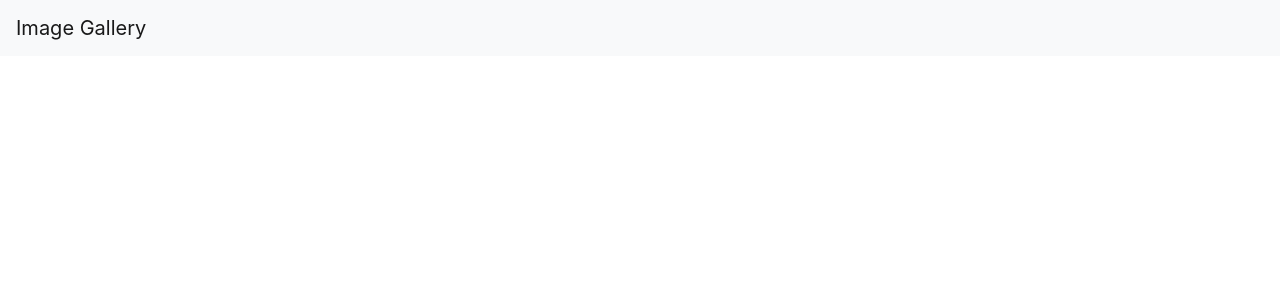
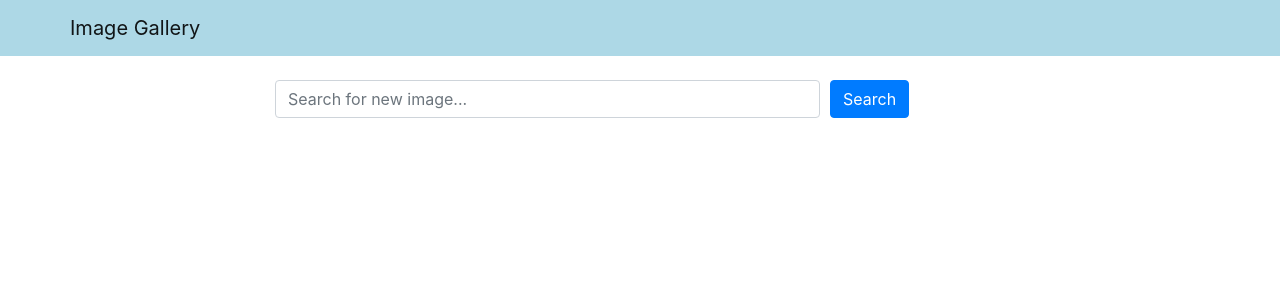
Before and after one commit to joaquinrapetti/image-gallery, a React (Create React App) app in the folder frontend/: page / in a window 1280 px wide. Shown: the top 300 px of the page. Built offline with nearby package versions, Linux system fonts and the light colour scheme.

Commit message:
controlled search component

```diff
--- a/frontend/src/App.js
+++ b/frontend/src/App.js
@@ -1,10 +1,24 @@
+import { useState } from 'react';
 import 'bootstrap/dist/css/bootstrap.min.css';
 import Header from './components/Header';
+import Search from './components/Search';
+
+
 
 function App() {
+  const [word, setWord] = useState('');
+
+  const handleSearchSubmit = (e) => {
+    e.preventDefault();
+    console.log(word);
+  };
+
+  // console.log(word);
+
   return (
     <div>
       <Header title="Image Gallery"/>
+      <Search word={word} setWord={setWord} handleSubmit={handleSearchSubmit}/>
     </div>
   );
 }
--- a/frontend/src/components/Header.js
+++ b/frontend/src/components/Header.js
@@ -1,11 +1,17 @@
 import React from 'react';
-import { Navbar } from 'react-bootstrap';
+import { Navbar, Container } from 'react-bootstrap';
+
+const navbarStyle = {
+    backgroundColor: 'lightblue'
+};
 
 const Header = ({ title }) => {
     // const { title } = props;
     return (
-        <Navbar bg="light" variant="light">
-            <Navbar.Brand href="/">{title}</Navbar.Brand>
+        <Navbar style={navbarStyle} variant="light">
+            <Container>
+                <Navbar.Brand href="/">{title}</Navbar.Brand>
+            </Container>
         </Navbar>
     )
 };
--- /dev/null
+++ b/frontend/src/components/Search.js
@@ -0,0 +1,30 @@
+import React from "react";
+import { Container, Row, Col, Form, Button } from "react-bootstrap";
+
+const Search = ({ word, setWord, handleSubmit }) => {
+  return (
+    <Container className="mt-4">
+      <Row className="justify-content-center">
+        <Col xs={12} md={8} ls={6}>
+          <Form onSubmit={handleSubmit}>
+            <Form.Row>
+              <Col xs={9}>
+                <Form.Control
+                    type="text"
+                    value={word}
+                    onChange={(e) => setWord(e.target.value)}
+                    placeholder="Search for new image..."
+                />
+              </Col>
+              <Col>
+                <Button variant="primary" type="submit">Search</Button>{' '}
+              </Col>
+            </Form.Row>
+          </Form>
+        </Col>
+      </Row>
+    </Container>
+  );
+};
+
+export default Search;
```
